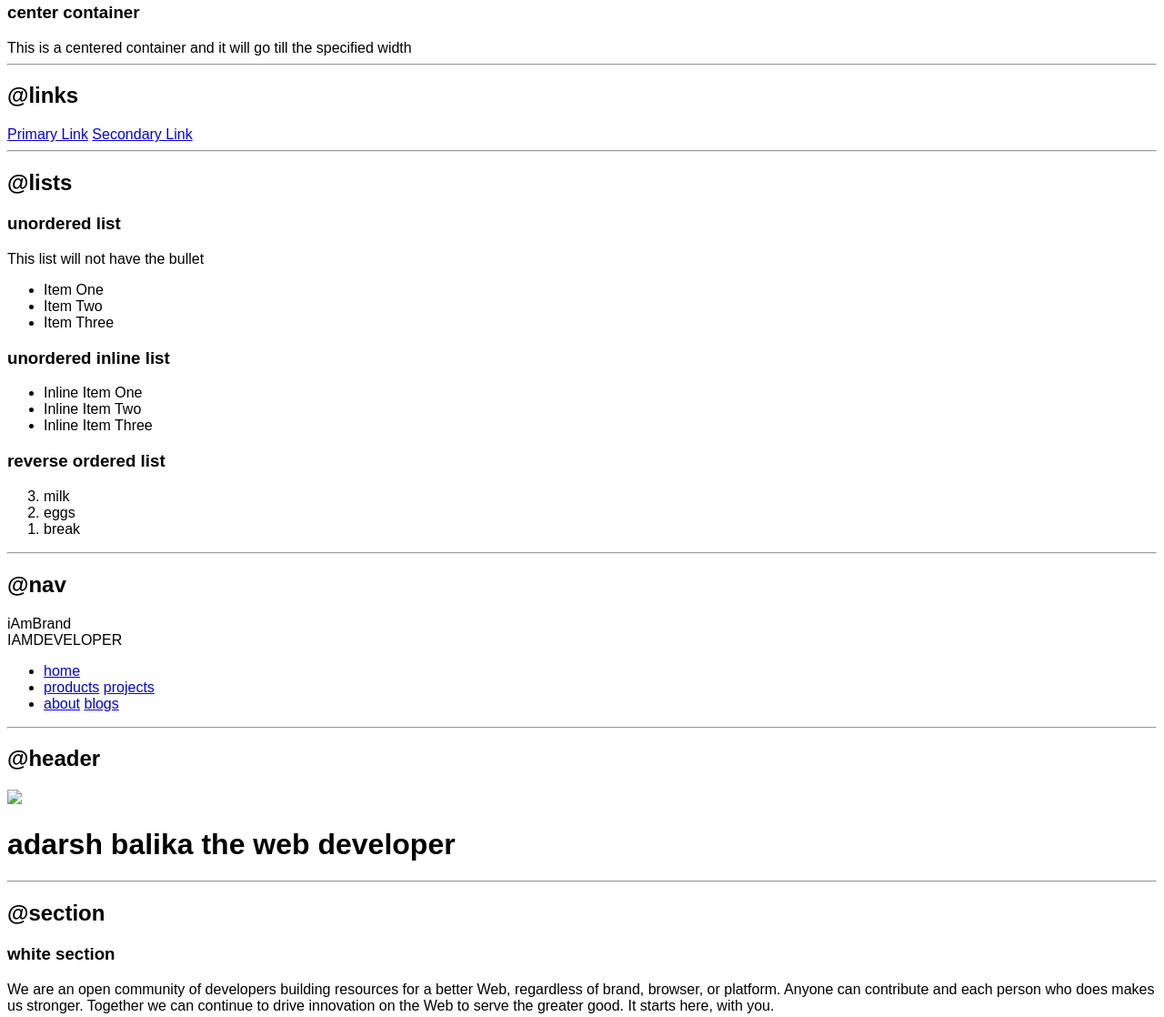
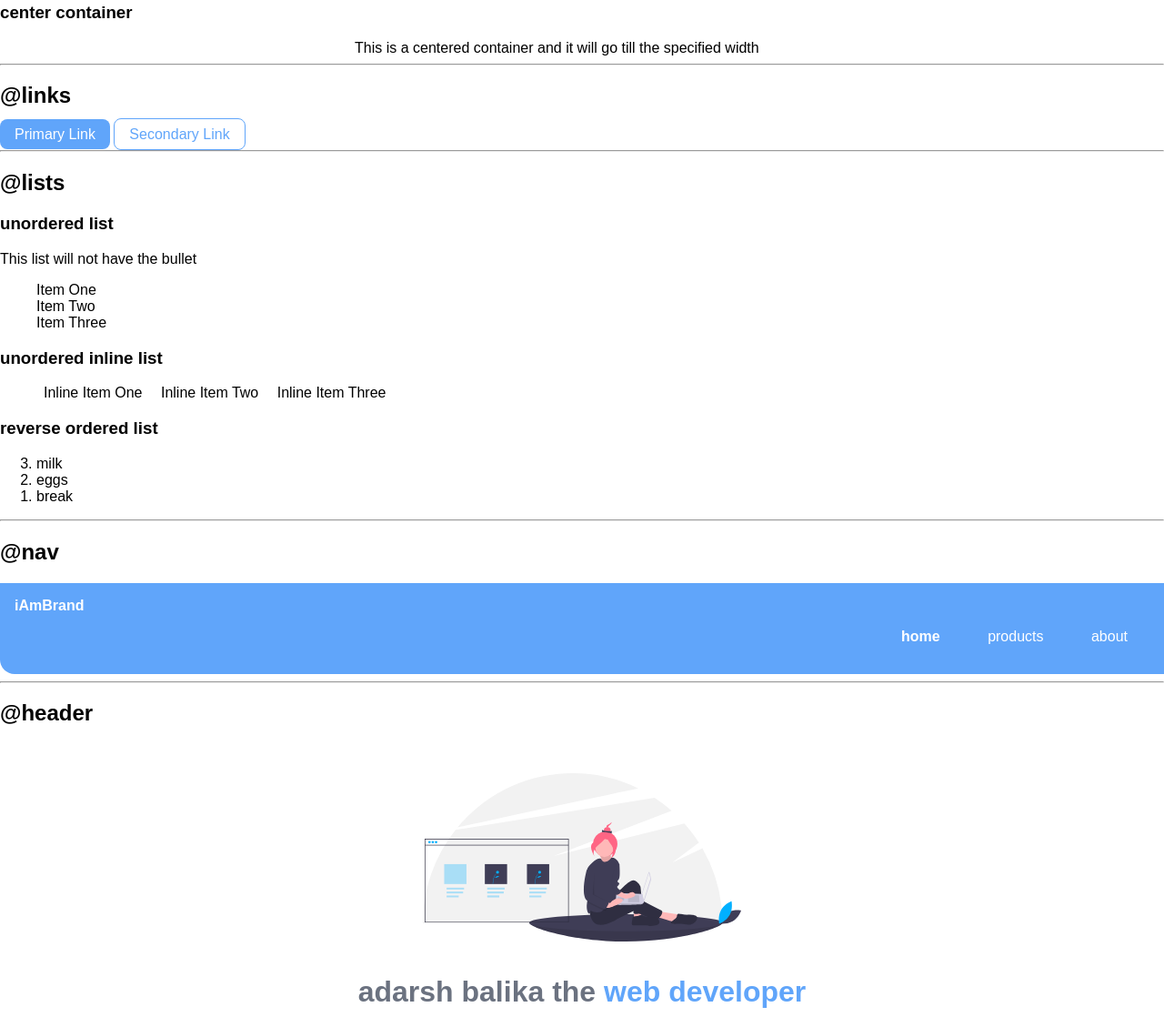
Before and after one commit to kajol-rep/kajolsharma.com, a plain HTML site: page index.html in a window 1280 px wide. Shown: the part 530-1648 px from the top of the page at 91% size. Drawn offline with Linux system fonts and the light colour scheme.

Commit message:
added style class

```diff
--- a/index.html
+++ b/index.html
@@ -27,17 +27,17 @@
     <h2>@container</h2>
 
     <h3>fluid container</h3>
-    <div>This is a fluid container and it will go till the end of the page</div>
+    <div class="container">This is a fluid container and it will go till the end of the page</div>
 
     <h3>center container</h3>
-    <div>This is a centered container and it will go till the specified width</div>
+    <div class="container container-center">This is a centered container and it will go till the specified width</div>
 
     <hr>
 
     <h2>@links</h2>
 
-    <a href="/">Primary Link</a>
-    <a href="/">Secondary Link</a>
+    <a class="link primary-link" href="/">Primary Link</a>
+    <a class="link secondary-link" href="/">Secondary Link</a>
 
     <hr>
 
@@ -46,7 +46,7 @@
     <h3>unordered list</h3>
     <p> This list will not have the bullet</p>
 
-    <ul>
+    <ul class="list-non-bullet">
         <li>Item One</li>
         <li>Item Two</li>
         <li>Item Three</li>
@@ -55,10 +55,10 @@
 
     <h3> unordered inline list</h3>
 
-    <ul>
-        <li>Inline Item One</li>
-        <li>Inline Item Two</li>
-        <li>Inline Item Three</li>
+    <ul class="list-non-bullet">
+        <li class="list-item-inline">Inline Item One</li>
+        <li class="list-item-inline">Inline Item Two</li>
+        <li class="list-item-inline">Inline Item Three</li>
     </ul>
 
     <h3> reverse ordered list</h3>
@@ -73,20 +73,20 @@
 
     <h2>@nav</h2>
 
-    <nav>
-        <div>iAmBrand</div>
-        <div>IAMDEVELOPER</div>
-        <ul>
-            <li>
-                <a href="/">home</a>
+    <nav class="navigation container">
+        <div class="nav-brand">iAmBrand</div>
+
+        <ul class="list-non-bullet nav-pills">
+            <li class="list-item-inline">
+                <a class="link link-active" href="/">home</a>
             </li>
             <li class="list-item-inline">
-                <a href="/">products</a>
-                <a href="/projects.html">projects</a>
+                <a class="link" href="/">products</a>
+
             </li>
             <li class="list-item-inline">
-                <a href="/">about</a>
-                <a href="/blogs.html">blogs</a>
+                <a class="link" href="/">about</a>
+
             </li>
         </ul>
     </nav>
@@ -96,15 +96,16 @@
     <h2>@header</h2>
 
     <header class="hero">
-        <img  src="images/hero.svg" />
-        <h1>adarsh balika the <span class="heading-inverted"> web developer</span></h1>
+        <img class="hero-img" src="images/hero.svg" />
+        <h1 class="hero-heading">adarsh balika the
+             <span class="heading-inverted"> web developer</span></h1>
     </header>
 
     <hr>
     <h2>@section</h2>
     <section>
-    <section>
-        <div>
+    <section class="section">
+        <div class="container container-center">
             <h1>white section</h1>
             <p>We are an open community of developers building resources for a better Web, regardless of brand, browser,
                 or platform. Anyone can contribute and each person who does makes us stronger. Together we can continue
@@ -122,7 +123,7 @@
         </div>
     </section>
 
-    <section>
+    <section class="section ow">
         <div>
             <h1>off white section</h1>
             <p>We are an open community of developers building resources for a better Web, regardless of brand, browser,
@@ -138,8 +139,27 @@
     <hr>
 
     <h2>@footer</h2>
-    <footer>
-       <p>this is the footer</p>
+    <footer class="footer">
+        <div>
+            Some small heading inside footer
+        </div>
+       <ul class="list-non-bullet">
+           <li class="list-item-inline">
+               <a class="link" href="/">
+                socialOne
+            </a>
+           </li>
+           <li class="list-item-inline">
+            <a class="link" href="/">
+             socialTwo
+         </a>
+        </li>
+        <li class="list-item-inline">
+            <a class="link" href="/">
+             socialThree
+         </a>
+        </li>
+       </ul>
     </footer>
 </body>
 </html>
--- a/styles.css
+++ b/styles.css
@@ -1,5 +1,121 @@
-body{
+:root{
+    --primary-color: #60A5FA;
+    --dark-grey: #6B7280;
+    --off-white: #9CA3AF;
+}
+body {
     @import url('https://fonts.googleapis.com/css2?family=Montserrat&display=swap');
     font-family: 'Montserrat',
     sans-serif;
+    margin: 0px;
 }
+
+.container {
+
+    padding-left: 1rem;
+    padding-right: 1rem;
+
+}
+
+.container-center {
+    max-width: 500px;
+    margin: auto;
+
+}
+
+.link{
+
+    text-decoration: none;
+    padding: 0.5rem 1rem;
+}
+
+.primary-link{
+    background-color: var(--primary-color);
+    border-radius: 0.5rem;
+    color: white;
+
+}
+
+.secondary-link{
+    color: var(--primary-color);
+    border-radius: 0.5rem;
+    border: 1px solid var(--primary-color);
+}
+
+.list-non-bullet{
+    list-style: none;
+}
+
+.list-item-inline{
+    display: inline;
+    padding: 0rem 0.5rem;
+}
+
+.navigation{
+    background-color: var(--primary-color);
+    color: white;
+    padding: 1rem;
+    border-bottom-left-radius: 1rem;
+}
+.navigation .nav-brand{
+    font-weight: bold;
+}
+
+.navigation .nav-pills{
+    text-align: right;
+
+}
+
+.navigation .link{
+    color: white;
+}
+ .navigation .link-active{
+     font-weight: bold;
+ }
+
+ .hero{
+     padding: 2rem;
+ }
+
+.hero .hero-img{
+    max-width: 350px;
+    display: block;
+    margin: auto;
+}
+
+.hero .hero-heading{
+    padding-top: 1rem;
+    color: var(--dark-grey);
+    text-align: center;
+}
+
+.hero .hero-heading .heading-inverted{
+    color: var(--primary-color);
+
+}
+
+.section{
+    padding: 2rem;
+}
+
+.section h1{
+    text-align: center;
+    padding: 2rem;
+}
+ .ow{
+     background-color: var(--off-white);
+ }
+
+.footer{
+    background-color: var(--primary-color);
+    padding: 2rem 1rem;
+    text-align: center;
+    color: white;
+    border-top-right-radius: 1rem;
+}
+.footer .link{
+    color: white;
+}
+ .footer ul{
+    padding-inline-start: 0px;
+ }
```
Also changed, not shown: images/hero.svg (added).
